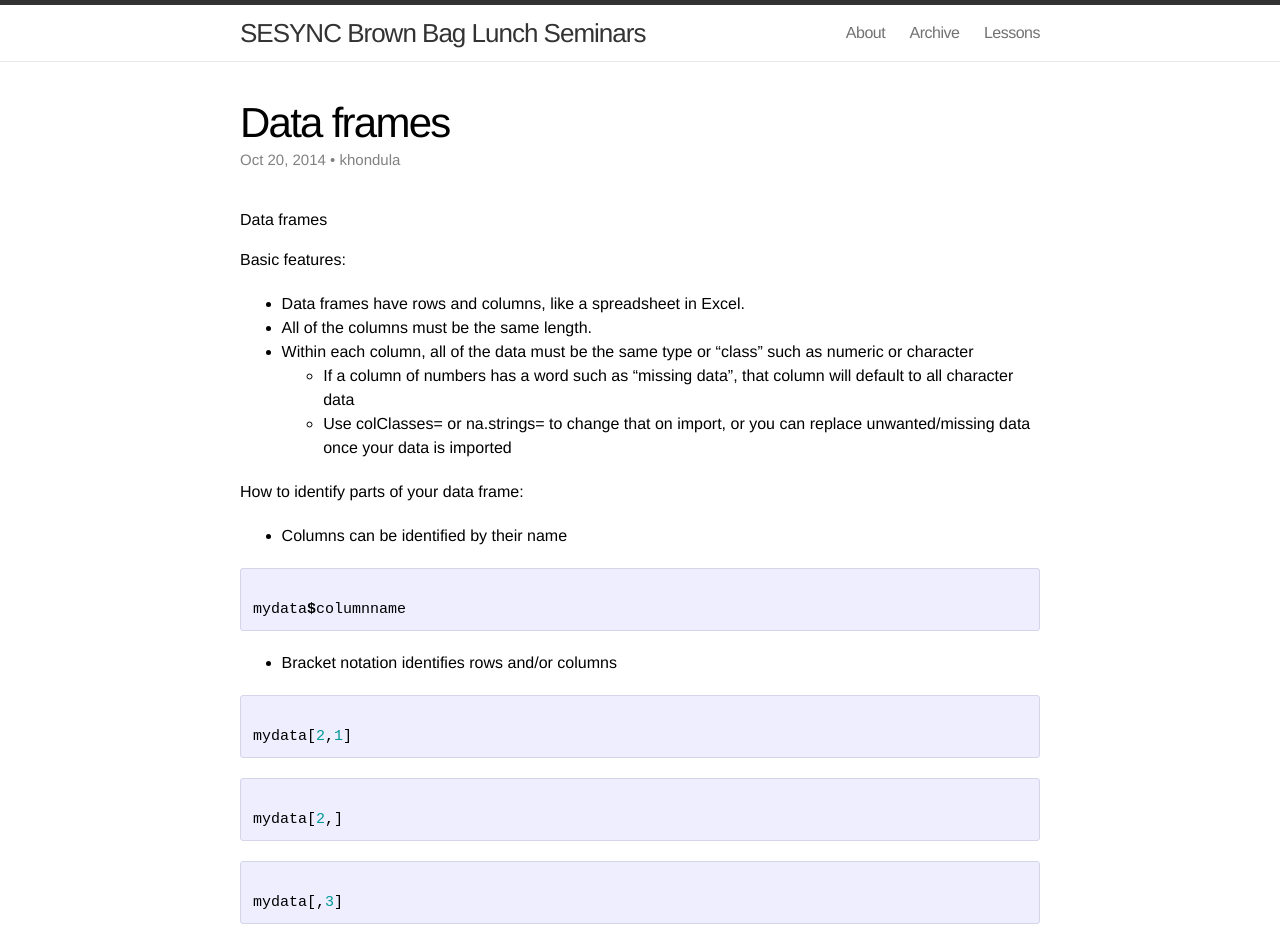
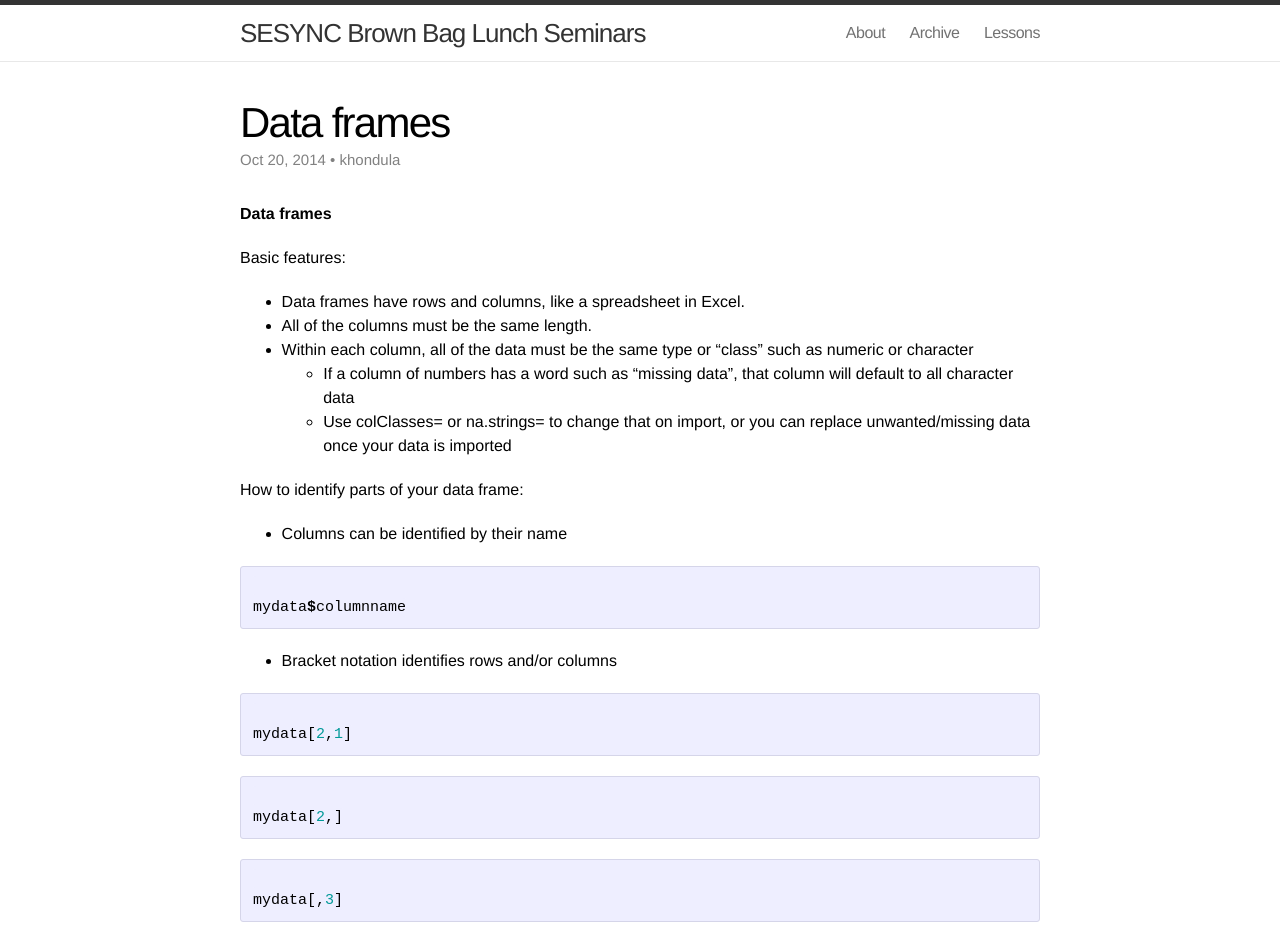
Before and after one commit to SESYNC-ci/brown-bag-lessons, a Jekyll site: the page built from _posts/2014-10-23-data-types.md, in a window 1280 px wide. Shown: the top 940 px of the page. Built offline with Jekyll 4.4.1, drawn with Linux system fonts in a browser that asks for light colours.

Commit message:
list formatting

```diff
--- a/_posts/2014-10-23-data-types.md
+++ b/_posts/2014-10-23-data-types.md
@@ -6,18 +6,20 @@ categories: lessons R
 author: khondula
 ---
 
-Data frames
-===========
+**Data frames**
+
 
 Basic features:
-+ Data frames have rows and columns, like a spreadsheet in Excel.
-+ All of the columns must be the same length.
-+ Within each column, all of the data must be the same type or "class" such as numeric or character
+
+* Data frames have rows and columns, like a spreadsheet in Excel.
+* All of the columns must be the same length.
+* Within each column, all of the data must be the same type or "class" such as numeric or character
 	- If a column of numbers has a word such as "missing data", that column will default to all character data
 	- Use colClasses= or na.strings= to change that on import, or you can replace unwanted/missing data once your data is imported
 
 How to identify parts of your data frame:
-+ Columns can be identified by their name
+
+* Columns can be identified by their name
 {% highlight R %}
 mydata$columnname
 {% endhighlight %}
```
Also changed, not shown: other parts of _posts/2014-10-23-data-types.md (+0 -9 lines).
